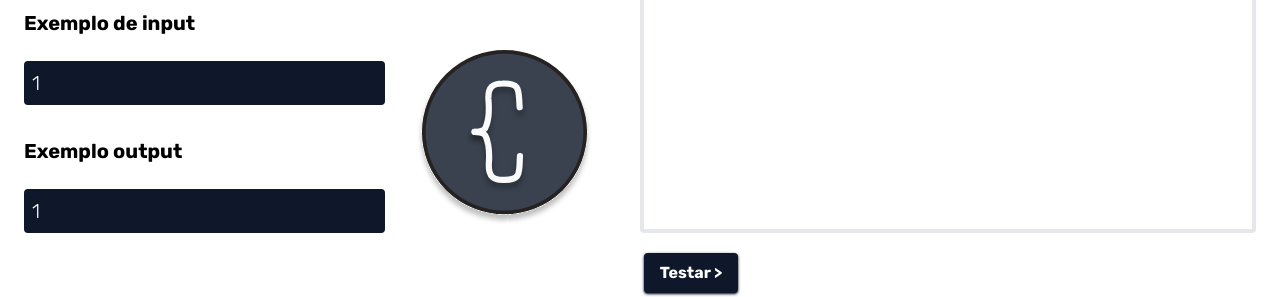
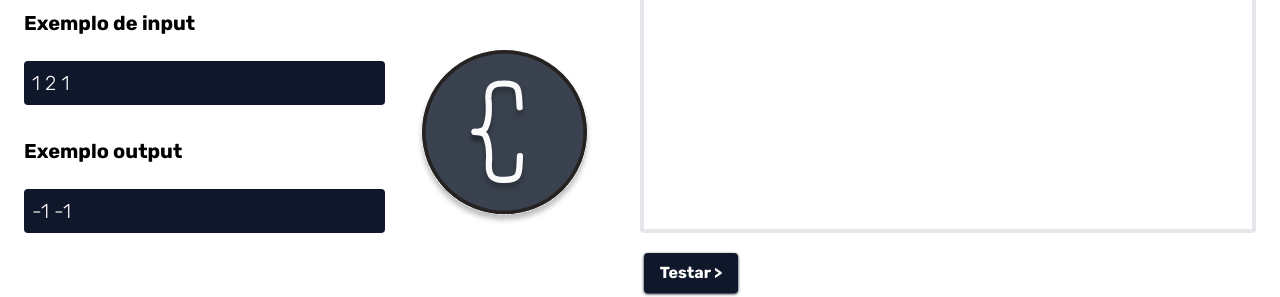
Before and after one commit to marcelo-schreiber/curiosa-website, a Next.js app: page / in a window 1280 px wide. Shown: the part 451-748 px from the top of the page. Built offline with nearby package versions, Linux system fonts and the light colour scheme.

Commit message:
add: example input & output of quadratic equation

```diff
--- a/pages/index.tsx
+++ b/pages/index.tsx
@@ -19,6 +19,7 @@ x2 = (-b-(d**0.5))/(2*a)
 
 print(x1, x2)
 `);
+
   const [isLoading, setIsLoading] = useState(false);
 
   const handleSubmit = () => {
@@ -42,8 +43,8 @@ print(x1, x2)
       <div className="flex flex-col h-full md:flex-row">
         <div className="md:w-1/2">
           <Question
-            input="1"
-            output="1"
+            input="1 2 1"
+            output="-1 -1"
             title="Title of problem."
             imageUrl="/Logo.svg"
             problem="Given pointers to the head nodes of  linked lists that merge together at some point, find the node where the two lists merge. The merge point is where both lists point to the same node, i.e. they reference the same memory location. It is guaranteed that the two head nodes will be different, and neither will be NULL. If the lists share a common node, return that node's  value."
@@ -87,7 +88,7 @@ print(x1, x2)
                     fill="currentFill"
                   />
                 </svg>
-                <span className="">Testando...</span>
+                <span>Testando...</span>
               </div>
             ) : (
               "Testar >"
```
